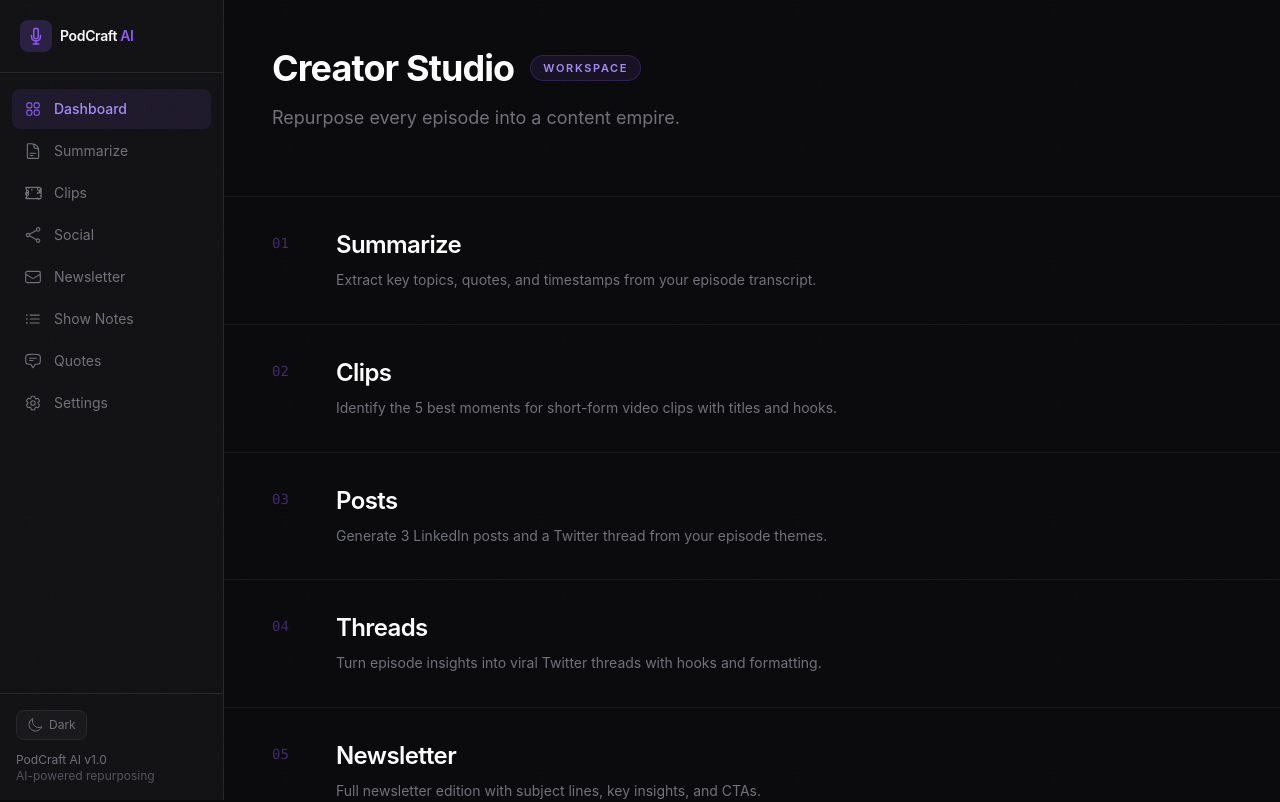
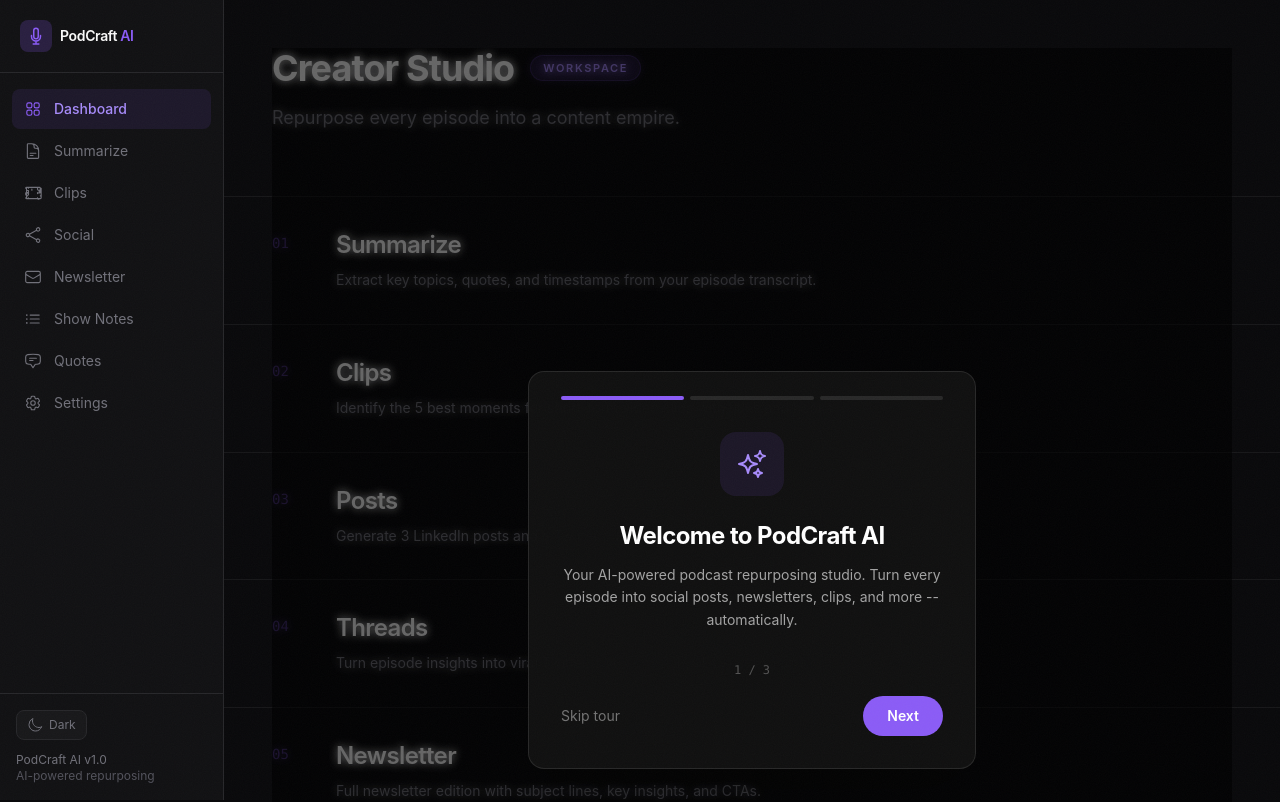
Before and after one commit to kalavathiramarao76-ui/podcraft-ai, a Next.js app: page /app in a window 1280 px wide. Shown: the top 802 px of the page. Built offline with nearby package versions, Linux system fonts and the light colour scheme.

Commit message:
Final: favorites + onboarding

```diff
--- a/src/app/app/page.tsx
+++ b/src/app/app/page.tsx
@@ -1,4 +1,7 @@
+"use client";
+
 import Link from "next/link";
+import OnboardingTour from "@/components/OnboardingTour";
 
 const tools = [
   {
@@ -48,6 +51,7 @@ const tools = [
 export default function Dashboard() {
   return (
     <div className="animate-fade-in">
+      <OnboardingTour />
       {/* Header */}
       <div className="mb-16">
         <div className="flex items-center gap-4 mb-4">
--- /dev/null
+++ b/src/components/FavoriteButton.tsx
@@ -0,0 +1,88 @@
+"use client";
+
+import { useState, useEffect, useCallback } from "react";
+
+interface FavoriteButtonProps {
+  itemId: string;
+  itemLabel?: string;
+  size?: "sm" | "md";
+  onToggle?: (isFavorite: boolean) => void;
+}
+
+const STORAGE_KEY = "podcraft-favorites";
+
+export function getFavorites(): Record<string, { label: string; addedAt: number }> {
+  if (typeof window === "undefined") return {};
+  try {
+    return JSON.parse(localStorage.getItem(STORAGE_KEY) || "{}");
+  } catch {
+    return {};
+  }
+}
+
+export function getFavoritesCount(): number {
+  return Object.keys(getFavorites()).length;
+}
+
+export default function FavoriteButton({ itemId, itemLabel, size = "md", onToggle }: FavoriteButtonProps) {
+  const [isFavorite, setIsFavorite] = useState(false);
+  const [animating, setAnimating] = useState(false);
+
+  useEffect(() => {
+    const favs = getFavorites();
+    setIsFavorite(!!favs[itemId]);
+  }, [itemId]);
+
+  const toggle = useCallback(() => {
+    const favs = getFavorites();
+    const newState = !isFavorite;
+
+    if (newState) {
+      favs[itemId] = { label: itemLabel || itemId, addedAt: Date.now() };
+    } else {
+      delete favs[itemId];
+    }
+
+    localStorage.setItem(STORAGE_KEY, JSON.stringify(favs));
+    setIsFavorite(newState);
+    setAnimating(true);
+    setTimeout(() => setAnimating(false), 400);
+
+    window.dispatchEvent(new CustomEvent("favorites-changed"));
+    onToggle?.(newState);
+  }, [isFavorite, itemId, itemLabel, onToggle]);
+
+  const iconSize = size === "sm" ? 16 : 20;
+
+  return (
+    <button
+      onClick={(e) => {
+        e.preventDefault();
+        e.stopPropagation();
+        toggle();
+      }}
+      className={`group relative p-1.5 rounded-lg transition-all duration-200 hover:bg-violet-500/10 focus:outline-none focus:ring-2 focus:ring-violet-500/30 ${
+        animating ? "scale-125" : "scale-100"
+      }`}
+      title={isFavorite ? "Remove from favorites" : "Add to favorites"}
+    >
+      <svg
+        width={iconSize}
+        height={iconSize}
+        viewBox="0 0 24 24"
+        fill={isFavorite ? "currentColor" : "none"}
+        stroke="currentColor"
+        strokeWidth={isFavorite ? 0 : 1.5}
+        strokeLinecap="round"
+        strokeLinejoin="round"
+        className={`transition-all duration-300 ${
+          isFavorite
+            ? "text-amber-400 drop-shadow-[0_0_6px_rgba(251,191,36,0.4)]"
+            : "text-zinc-500 group-hover:text-amber-400/60"
+        }`}
+      >
+        <polygon points="12 2 15.09 8.26 22 9.27 17 14.14 18.18 21.02 12 17.77 5.82 21.02 7 14.14 2 9.27 8.91 8.26 12 2" />
+      </svg>
+    </button>
+  );
+}
--- /dev/null
+++ b/src/components/OnboardingTour.tsx
@@ -0,0 +1,167 @@
+"use client";
+
+import { useState, useEffect, useCallback } from "react";
+
+const STORAGE_KEY = "podcraft-onboarding-done";
+
+const steps = [
+  {
+    title: "Welcome to PodCraft AI",
+    description:
+      "Your AI-powered podcast repurposing studio. Turn every episode into social posts, newsletters, clips, and more -- automatically.",
+    icon: (
+      <svg className="w-8 h-8" fill="none" viewBox="0 0 24 24" stroke="currentColor" strokeWidth={1.5}>
+        <path strokeLinecap="round" strokeLinejoin="round" d="M9.813 15.904L9 18.75l-.813-2.846a4.5 4.5 0 00-3.09-3.09L2.25 12l2.846-.813a4.5 4.5 0 003.09-3.09L9 5.25l.813 2.846a4.5 4.5 0 003.09 3.09L15.75 12l-2.846.813a4.5 4.5 0 00-3.09 3.09zM18.259 8.715L18 9.75l-.259-1.035a3.375 3.375 0 00-2.455-2.456L14.25 6l1.036-.259a3.375 3.375 0 002.455-2.456L18 2.25l.259 1.035a3.375 3.375 0 002.455 2.456L21.75 6l-1.036.259a3.375 3.375 0 00-2.455 2.456zM16.894 20.567L16.5 21.75l-.394-1.183a2.25 2.25 0 00-1.423-1.423L13.5 18.75l1.183-.394a2.25 2.25 0 001.423-1.423l.394-1.183.394 1.183a2.25 2.25 0 001.423 1.423l1.183.394-1.183.394a2.25 2.25 0 00-1.423 1.423z" />
+      </svg>
+    ),
+  },
+  {
+    title: "Paste Your Transcript",
+    description:
+      "Copy your podcast transcript into any tool. The longer and more detailed the transcript, the better the AI output will be.",
+    icon: (
+      <svg className="w-8 h-8" fill="none" viewBox="0 0 24 24" stroke="currentColor" strokeWidth={1.5}>
+        <path strokeLinecap="round" strokeLinejoin="round" d="M19.5 14.25v-2.625a3.375 3.375 0 00-3.375-3.375h-1.5A1.125 1.125 0 0113.5 7.125v-1.5a3.375 3.375 0 00-3.375-3.375H8.25m0 12.75h7.5m-7.5 3H12M10.5 2.25H5.625c-.621 0-1.125.504-1.125 1.125v17.25c0 .621.504 1.125 1.125 1.125h12.75c.621 0 1.125-.504 1.125-1.125V11.25a9 9 0 00-9-9z" />
+      </svg>
+    ),
+  },
+  {
+    title: "Repurpose Everything",
+    description:
+      "Use Summarize, Clips, Social Posts, Newsletter, Show Notes, and Quotes to turn one episode into dozens of content pieces.",
+    icon: (
+      <svg className="w-8 h-8" fill="none" viewBox="0 0 24 24" stroke="currentColor" strokeWidth={1.5}>
+        <path strokeLinecap="round" strokeLinejoin="round" d="M15.59 14.37a6 6 0 01-5.84 7.38v-4.8m5.84-2.58a14.98 14.98 0 006.16-12.12A14.98 14.98 0 009.631 8.41m5.96 5.96a14.926 14.926 0 01-5.841 2.58m-.119-8.54a6 6 0 00-7.381 5.84h4.8m2.581-5.84a14.927 14.927 0 00-2.58 5.841m2.699 2.7c-.103.021-.207.041-.311.06a15.09 15.09 0 01-2.448-2.448 14.9 14.9 0 01.06-.312m-2.24 2.39a4.493 4.493 0 00-1.757 4.306 4.493 4.493 0 004.306-1.758M16.5 9a1.5 1.5 0 11-3 0 1.5 1.5 0 013 0z" />
+      </svg>
+    ),
+  },
+];
+
+export default function OnboardingTour() {
+  const [visible, setVisible] = useState(false);
+  const [step, setStep] = useState(0);
+  const [confetti, setConfetti] = useState(false);
+
+  useEffect(() => {
+    try {
+      if (!localStorage.getItem(STORAGE_KEY)) {
+        setVisible(true);
+      }
+    } catch {}
+  }, []);
+
+  const finish = useCallback(() => {
+    setConfetti(true);
+    setTimeout(() => {
+      setVisible(false);
+      setConfetti(false);
+      try {
+        localStorage.setItem(STORAGE_KEY, "true");
+      } catch {}
+    }, 2000);
+  }, []);
+
+  const next = () => {
+    if (step < steps.length - 1) {
+      setStep((s) => s + 1);
+    } else {
+      finish();
+    }
+  };
+
+  const skip = () => {
+    try {
+      localStorage.setItem(STORAGE_KEY, "true");
+    } catch {}
+    setVisible(false);
+  };
+
+  if (!visible) return null;
+
+  const current = steps[step];
+
+  return (
+    <div className="fixed inset-0 z-[9999] flex items-center justify-center">
+      <div className="absolute inset-0 bg-black/60 backdrop-blur-sm" onClick={skip} />
+
+      {confetti && (
+        <div className="absolute inset-0 pointer-events-none overflow-hidden z-[10001]">
+          {Array.from({ length: 60 }).map((_, i) => {
+            const colors = ["#8b5cf6", "#a78bfa", "#7c3aed", "#fff", "#c4b5fd", "#6d28d9"];
+            const color = colors[i % colors.length];
+            const left = Math.random() * 100;
+            const delay = Math.random() * 0.5;
+            const duration = 1.5 + Math.random() * 1.5;
+            const size = 6 + Math.random() * 6;
+            const rotation = Math.random() * 360;
+            return (
+              <div
+                key={i}
+                className="absolute"
+                style={{
+                  left: `${left}%`,
+                  top: "-10px",
+                  width: `${size}px`,
+                  height: `${size}px`,
+                  backgroundColor: color,
+                  borderRadius: Math.random() > 0.5 ? "50%" : "2px",
+                  transform: `rotate(${rotation}deg)`,
+                  animation: `confettiFall ${duration}s ease-in ${delay}s forwards`,
+                }}
+              />
+            );
+          })}
+          <style>{`
+            @keyframes confettiFall {
+              0% { transform: translateY(0) rotate(0deg); opacity: 1; }
+              100% { transform: translateY(100vh) rotate(720deg); opacity: 0; }
+            }
+          `}</style>
+        </div>
+      )}
+
+      <div className="relative z-[10000] w-full max-w-md mx-4 rounded-2xl border border-white/10 bg-[#111]/95 backdrop-blur-2xl shadow-2xl overflow-hidden">
+        <div className="flex gap-1.5 px-8 pt-6">
+          {steps.map((_, i) => (
+            <div
+              key={i}
+              className={`h-1 rounded-full flex-1 transition-colors duration-300 ${
+                i <= step ? "bg-violet-500" : "bg-white/10"
+              }`}
+            />
+          ))}
+        </div>
+
+        <div className="px-8 pt-8 pb-2 text-center">
+          <div className="mx-auto w-16 h-16 rounded-2xl bg-violet-500/10 text-violet-400 flex items-center justify-center mb-6">
+            {current.icon}
+          </div>
+          <h2 className="text-2xl font-bold text-white mb-3 tracking-tight">
+            {current.title}
+          </h2>
+          <p className="text-sm text-neutral-400 leading-relaxed max-w-sm mx-auto">
+            {current.description}
+          </p>
+        </div>
+
+        <div className="text-center py-4">
+          <span className="text-xs font-mono text-neutral-600">
+            {step + 1} / {steps.length}
+          </span>
+        </div>
+
+        <div className="flex items-center justify-between px-8 pb-8">
+          <button onClick={skip} className="text-sm text-neutral-500 hover:text-neutral-300 transition-colors">
+            Skip tour
+          </button>
+          <button
+            onClick={next}
+            className="px-6 py-2.5 rounded-full bg-violet-500 hover:bg-violet-400 text-white text-sm font-semibold transition-colors"
+          >
+            {step === steps.length - 1 ? "Get Started" : "Next"}
+          </button>
+        </div>
+      </div>
+    </div>
+  );
+}
--- a/src/components/ToolPage.tsx
+++ b/src/components/ToolPage.tsx
@@ -3,6 +3,7 @@
 import { useState, useCallback } from "react";
 import { generateContent } from "@/lib/ai";
 import ExportMenu from "./ExportMenu";
+import FavoriteButton from "./FavoriteButton";
 import ApiErrorFallback from "./ApiErrorFallback";
 
 interface ToolPageProps {
@@ -138,6 +139,7 @@ export default function ToolPage({
             </label>
             {output && (
               <div className="flex items-center gap-2">
+                <FavoriteButton itemId={`podcraft-${title.toLowerCase().replace(/\s+/g, "-")}`} itemLabel={title} size="sm" />
                 <button
                   onClick={handleCopy}
                   className="text-xs text-accent hover:text-accent-light transition-colors flex items-center gap-1"
```
